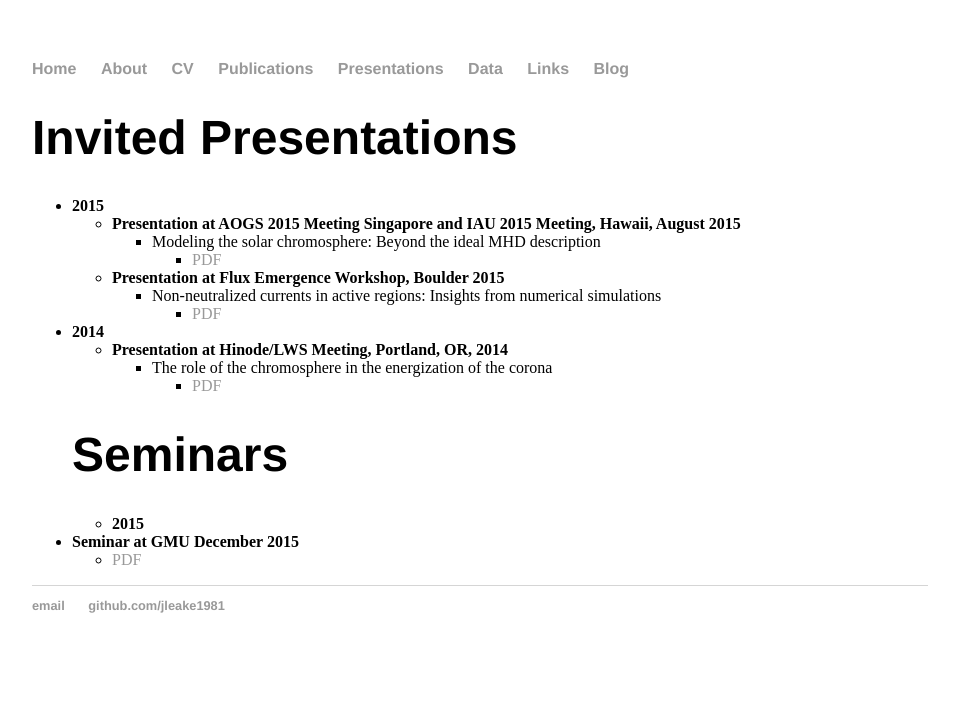
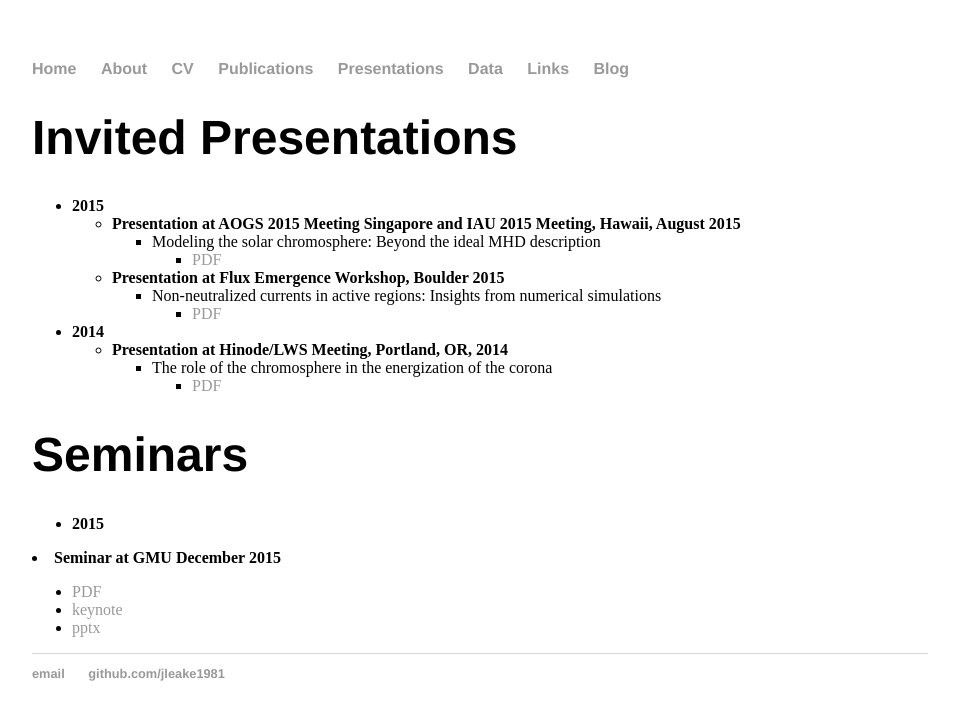
Before and after one commit to jleake1981/jleake1981.github.io, a Jekyll site: the page built from presentations/index.html, in a window 1280 px wide. Shown: the top 720 px of the page, without its empty margins (160-1119 px from the left). Built offline with Jekyll 4.4.1, drawn with Linux system fonts in a browser that asks for light colours.

Commit message:
Adding pages

```diff
--- a/presentations/index.html
+++ b/presentations/index.html
@@ -32,13 +32,16 @@ title: James Leake, Astrophysicist
                         </ul>
                 </ul>
              </ul>
-	     <h1>Seminars</h1>
+	 </ul>
+	 <h1>Seminars</h1>
 	     <ul>
 	       <li> <strong> 2015 </strong>
 		 </ul>
 		  <li> <strong> Seminar at GMU December 2015</strong> </li>
                     <ul>
-                    <li><a href="NEW_Leake_COMBINED_AOGS_IAU.pdf" target="_blank">PDF</a></li>
+                      <li><a href="GMU_Seminar_galahad.pdf" target="_blank">PDF</a></li>
+		      <li><a href="GMU_Seminar_galahad.key" target="_blank">keynote</a></li>
+		      <li><a href="GMU_Seminar_galahad.pptx" target="_blank">pptx</a></li>
                     </ul>
                 </ul>
 	     </ul>
```
